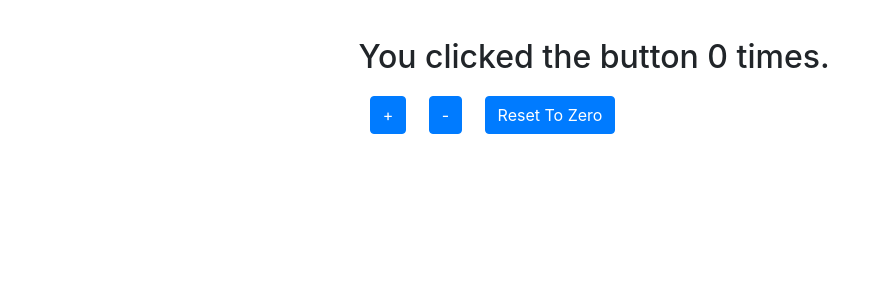
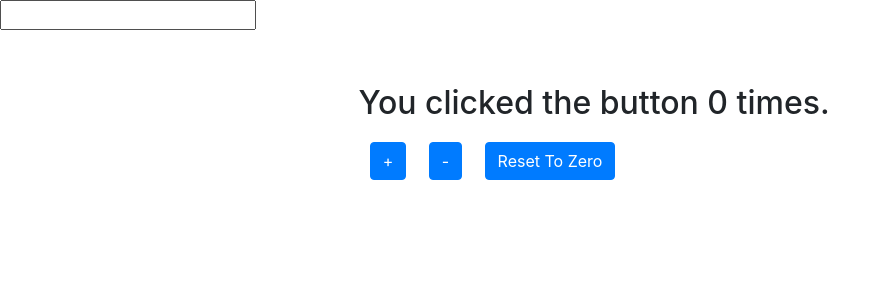
Before and after one commit to PrestonElliott/React-Hooks, a React (Create React App) app in the folder react-hooks/: page / in a window 1280 px wide. Shown: the top 300 px of the page, without its empty margins (0-891 px from the left). Built offline with nearby package versions, Linux system fonts and the light colour scheme.

Commit message:
created to do list with useReducer and useRef Hooks

```diff
--- a/react-hooks/src/App.js
+++ b/react-hooks/src/App.js
@@ -10,6 +10,8 @@ import './App.css';
 // import HookCounter from './Components/Counters/hookCounter'
 import HookReducerCounter from './Components/Counters/hookCounterWithReducer'
 
+import ToDoHook from './Components/ToDos/toDoHooks'
+
 
 import 'bootstrap/dist/css/bootstrap.min.css';
 
@@ -17,6 +19,7 @@ function App() {
 	return (
 		<Fragment>
 			<div>
+				<ToDoHook/>
 				<HookReducerCounter/>
 				{/* <ClassCounter/>
 				<HookCounter/> */}
--- a/react-hooks/src/Components/ToDos/toDoHooks.jsx
+++ b/react-hooks/src/Components/ToDos/toDoHooks.jsx
@@ -1,18 +1,59 @@
-// function Todos() {
-// 	const [todos, dispatch] = useReducer(todosReducer, []);
+import React, { Fragment, useRef, useReducer } from 'react'
+import { Form, Button } from 'react-bootstrap'
 
-// 	function handleAddClick(text) {
-// 	  dispatch({ type: 'add', text });
-// 	}
-// }
+export default function Todos() {
+    // CREATE REF FOR TEXT INPUT
+    const todoText = useRef()
+    // SET INITAL STATE TO EMPTY ARRAY
+    const [todoList, dispatch] = useReducer((state, action) => {
+            switch(action.type) {
+                case "ADD_TODO": {
+                    return [
+                        ...state,
+                        {
+                            text: action.text,
+                            id: action.id
+                        }
+                    ]
+                }
+                case "DELETE_TODO": {
+                    return state.filter((todo, index) =>
+                        index !== action.index
+                    )
+                }
+                default:
+                    return state
+            }
+    }, [])
 
-// function useReducer(reducer, initialState) {
-// 	const [state, setState] = useState(initialState);
+    // HANDLE TODO SUBMIT EVENT
+    function handleSubmit(e) {
+        e.preventDefault()
+        dispatch({
+            type: "ADD_TODO",
+            text: todoText.current.value
+        })
+        todoText.current.value = ""
+    }
 
-// 	function dispatch(action) {
-// 	  const nextState = reducer(state, action);
-// 	  setState(nextState);
-// 	}
-
-// 	return [state, dispatch];
-// }
+    // RENDER COMPONENT
+    return (
+        <Fragment>
+            <div>
+                <Form onSubmit={handleSubmit}>
+                    <input ref={todoText}/>
+                </Form>
+                <ul>
+                    {todoList.map((todo, index) =>
+                        <li key={todo.id}>
+                            {todo.text} {" "}
+                            <Button onClick={() => dispatch({ type: "DELETE_TODO", index })}>
+                                X
+                            </Button>
+                        </li>
+                    )}
+                </ul>
+            </div>
+        </Fragment>
+    )
+}
```
